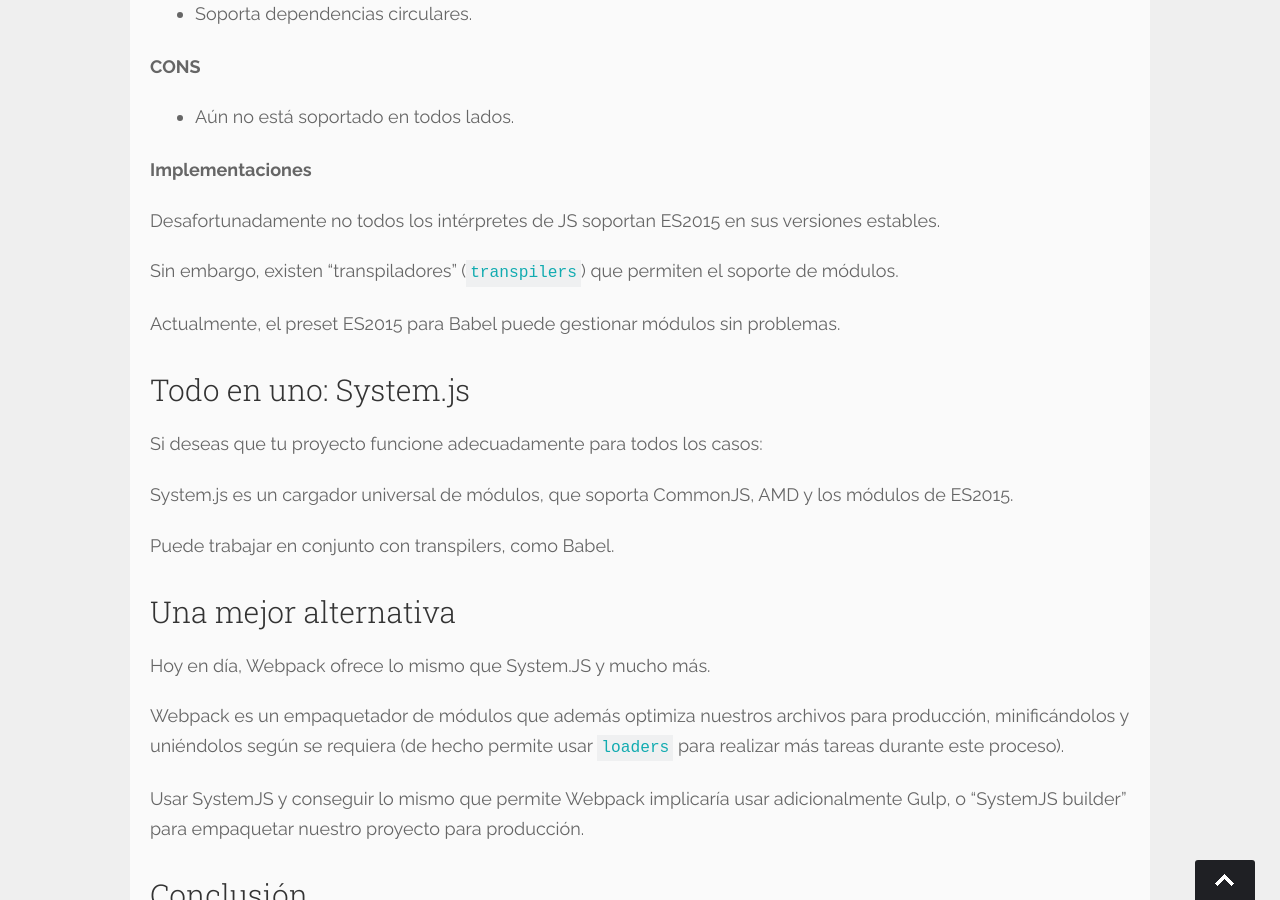
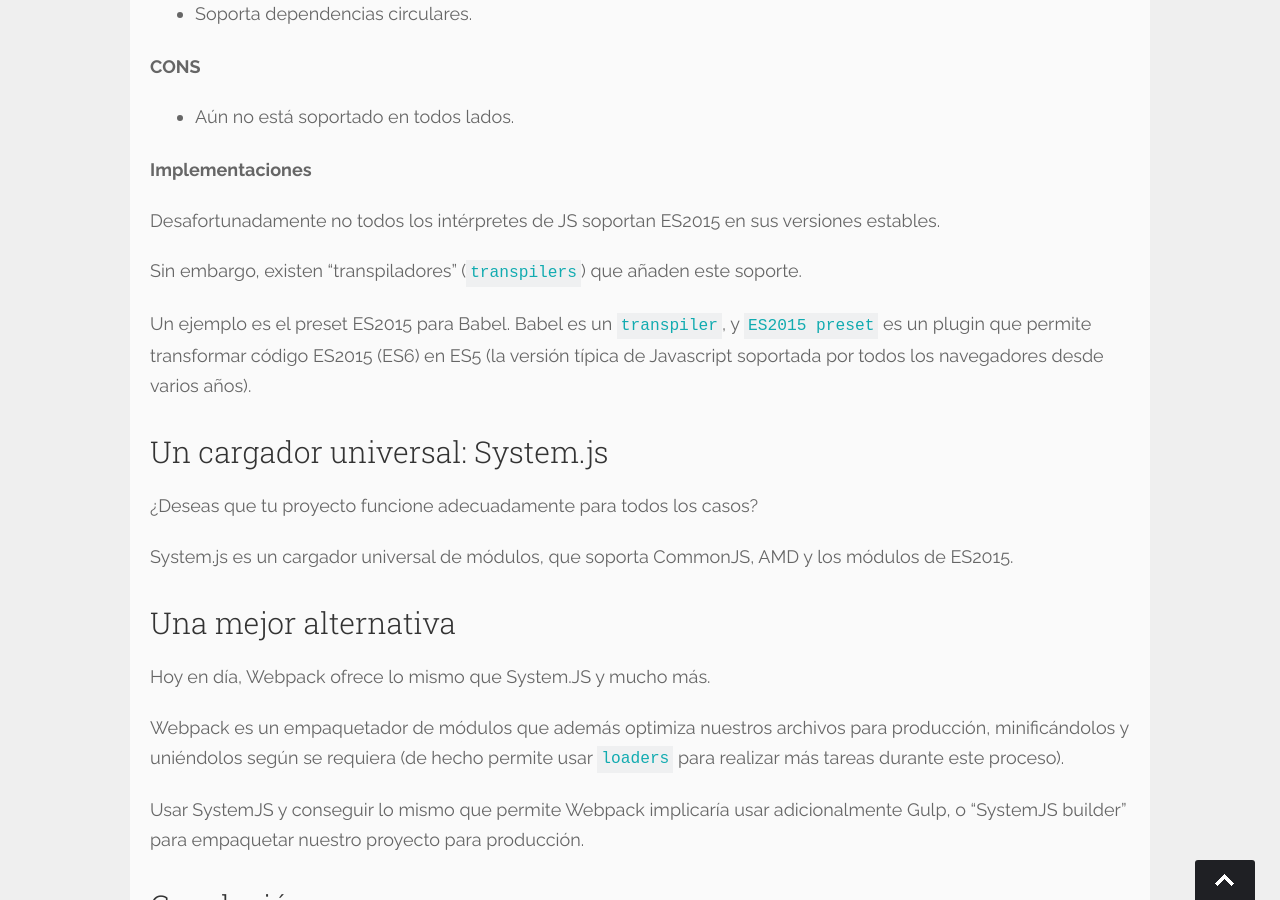
Before and after one commit to JCarlosR/jcarlosr.github.io, a Jekyll site: the page built from _posts/2017/2017-06-12-modulos-javascript-commonjs-amd-ecmascript.markdown, in a window 1280 px wide and 900 px high, scrolled down 7739 px. Built offline with Jekyll 4.4.1, drawn with Linux system fonts in a browser that asks for light colours; nearby versions of some CDN libraries; comment, search, counter and statistics services are not loaded; some of the changed text lies outside the part shown.

Commit message:
Fix image YT

```diff
--- a/_posts/2017/2017-06-12-modulos-javascript-commonjs-amd-ecmascript.markdown
+++ b/_posts/2017/2017-06-12-modulos-javascript-commonjs-amd-ecmascript.markdown
@@ -35,8 +35,8 @@ La encapsulación es esencial para prevenir conflictos y facilitar el desarrollo
 
 Cuando se trata de dependencias, en el desarrollo JavaScript de lado del cliente, éstas se han tratado de forma implícita tradicionalmente.
 
-Es decir, es tarea del desarrollador asegurar que las dependencias se satisfagan en el momento de ejecución de cualquier bloque de código.
-Además, deben asegurar que las dependencias sean satisfechas en el orden correcto.
+Es decir, es tarea del desarrollador asegurar que las dependencias se satisfagan al momento de ejectar cada bloque de código.
+Así mismo, asegurar que estas dependencias se carguen en el orden correcto.
 
 A medida que escribimos más código Javascript en nuestras aplicaciones, la gestión de dependencias resulta más engorrosa.
 Surgen preguntas como: ¿dónde debemos poner las nuevas dependencias a fin de mantener el orden apropiado?
@@ -44,7 +44,7 @@ Surgen preguntas como: ¿dónde debemos poner las nuevas dependencias a fin de m
 Los sistemas de módulos (`module systems`) alivian este problema y otros más.
 Ellos nacen de la necesidad de "acomodar" el creciente ecosistema de JavaScript.
 
-Veamos qué es lo que aportan las distintas soluciones
+Veamos qué es lo que aportan las distintas soluciones.
 
 ___
 
@@ -253,17 +253,16 @@ La naturaleza estática de `import` y `export` permite a los analizadores estát
 
 Desafortunadamente no todos los intérpretes de JS soportan ES2015 en sus versiones estables.
 
-Sin embargo, existen "transpiladores" (`transpilers`) que permiten el soporte de módulos.
+Sin embargo, existen "transpiladores" (`transpilers`) que añaden este soporte.
 
-Actualmente, el preset ES2015 para Babel puede gestionar módulos sin problemas.
+Un ejemplo es el preset ES2015 para Babel. Babel es un `transpiler`, y `ES2015 preset` es un plugin que permite transformar código ES2015 (ES6) en ES5 (la versión típica de Javascript soportada por todos los navegadores desde varios años).
 
-## Todo en uno: System.js
+## Un cargador universal: System.js
 
-Si deseas que tu proyecto funcione adecuadamente para todos los casos:
+¿Deseas que tu proyecto funcione adecuadamente para todos los casos?
 
 System.js es un cargador universal de módulos, que soporta CommonJS, AMD y los módulos de ES2015.
 
-Puede trabajar en conjunto con transpilers, como Babel.
 
 ## Una mejor alternativa
 
--- a/tutoriales/index.html
+++ b/tutoriales/index.html
@@ -196,7 +196,7 @@ description: Accede ya mismo a cursos y tutoriales sobre programación en españ
 
       <div class="row">
         <div class="four columns">
-          <img src="https://i.ytimg.com/vi/W6-kK6tAML4/hqdefault.jpg?custom=true&w=246&h=138&stc=true&jpg444=true&jpgq=90&sp=68&sigh=N8ZiPQjm1gwqpyFRKZGwaVn9NUA" alt="Sistema de inventarios en Android">
+          <img src="https://img.youtube.com/vi/W6-kK6tAML4/mqdefault.jpg" alt="Sistema de inventarios en Android">
         </div>
         <div class="eight columns end">
           <h5>
```
Also changed, not shown: other parts of _posts/2017/2017-06-12-modulos-javascript-commonjs-amd-ecmascript.markdown (+1 -1 lines).
